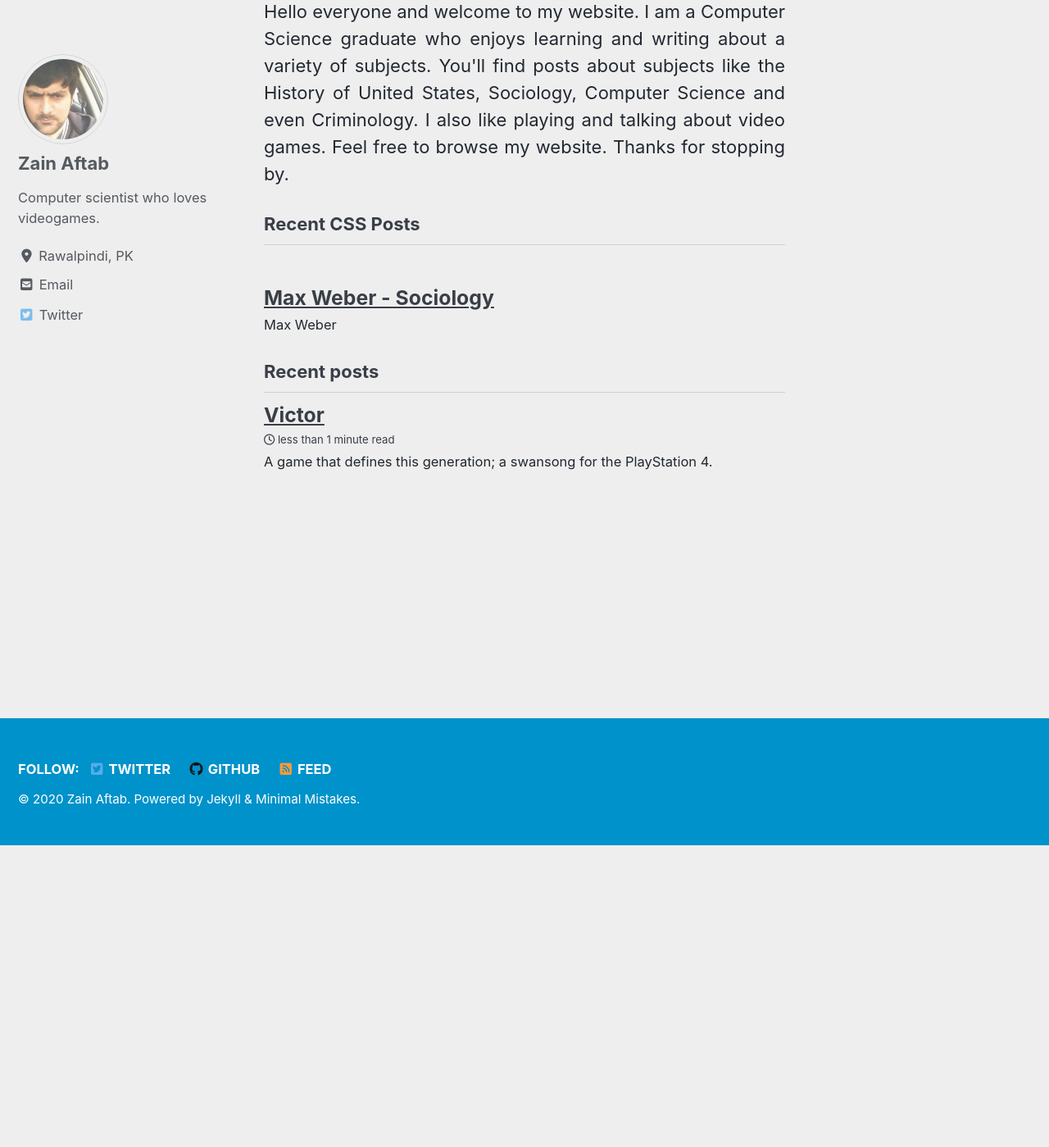
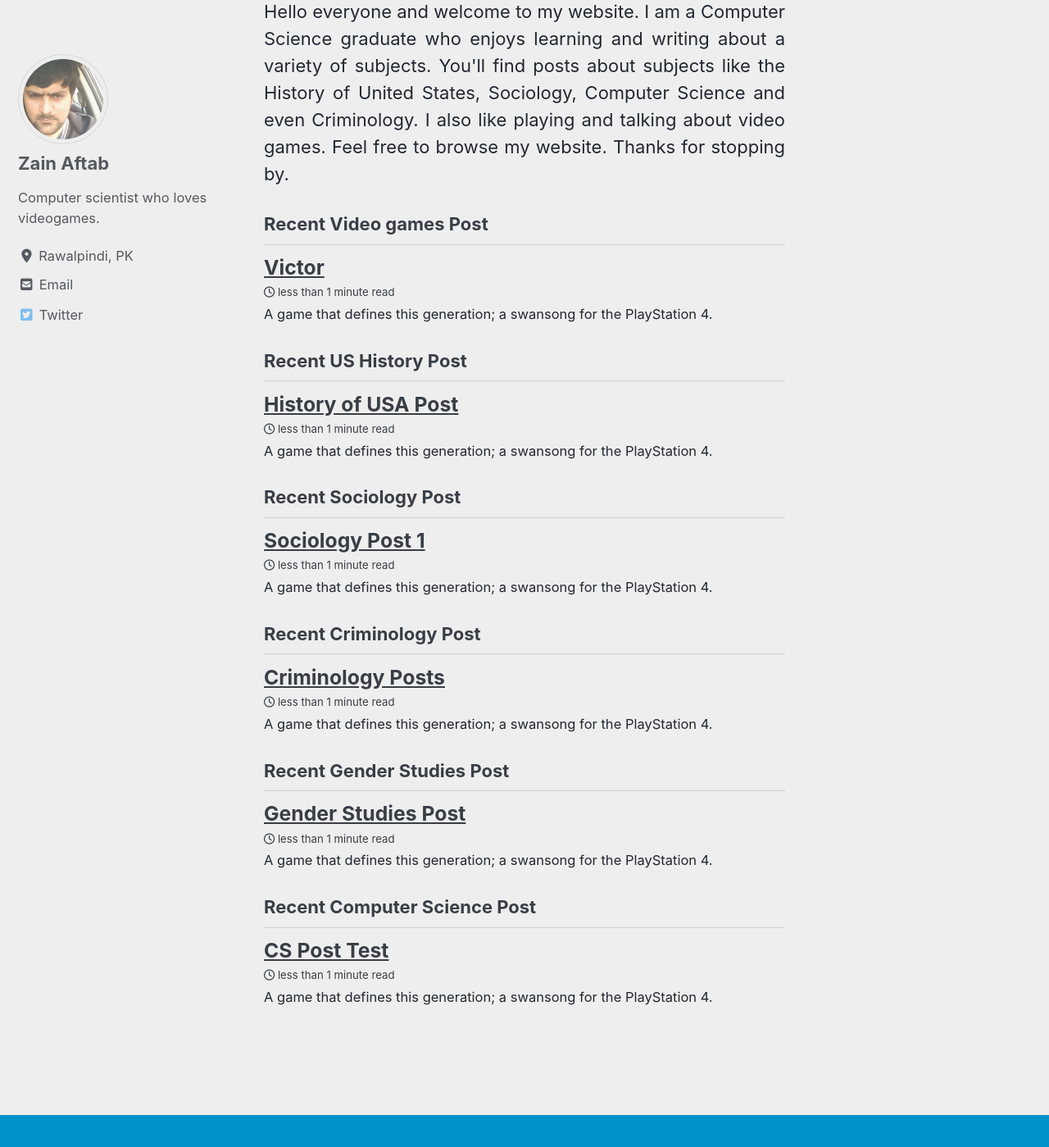
Before and after one commit to zainaftab2225/zainaftab2225.github.io, a Jekyll site: the page built from index.html, in a window 1280 px wide and 1400 px high, scrolled down 369 px. Shown: the whole window at 82% size. Built offline with Jekyll 4.4.1, drawn with Linux system fonts in a browser that asks for light colours; cached includes are drawn as plain includes; nearby versions of some CDN libraries; the list of posts is cut into pages by our own code.

Commit message:
build front page

```diff
--- a/_data/ui-text.yml
+++ b/_data/ui-text.yml
@@ -39,6 +39,7 @@ en: &DEFAULT_EN
   recent_genderstudies_post  : "Recent Gender Studies Post"
   recent_historyofusa_post   : "Recent US History Post"
   recent_criminology_post    : "Recent Criminology Post"
+  recent_cs_post             : "Recent Computer Science Post"
   undefined_wpm              : "Undefined parameter words_per_minute at _config.yml"
   comment_form_info          : "Your email address will not be published. Required fields are marked"
   comment_form_comment_label : "Comment"
--- a/_layouts/home.html
+++ b/_layouts/home.html
@@ -7,12 +7,27 @@ You'll find posts about subjects like the History of United States, Sociology, C
 about video games. Feel free to browse my website. Thanks for stopping by.
 </div>
 
-<h1 class="archive__subtitle">Recent CSS Posts</h1>
-<div class="entries-list">
-  {% include documents-collection.html collection='css' type='list' sort_by='date' sort_order='reverse' %}
-</div>
 
-
-<h3 class="archive__subtitle">{{ site.data.ui-text[site.locale].recent_posts | default: "Recent Video Game Post" }}</h3>
+<h3 class="archive__subtitle">{{ site.data.ui-text[site.locale].recent_videogame_post | default: "Recent Video Game Post" }}</h3>
 {% assign post = site.videogames.last %}
 {% include archive-single.html sort_by='date' sort_order='reverse' %}
+
+<h3 class="archive__subtitle">{{ site.data.ui-text[site.locale].recent_historyofusa_post | default: "Recent History of USA Post" }}</h3>
+{% assign post = site.historyofusa.last %}
+{% include archive-single.html sort_by='date' sort_order='reverse' %}
+
+<h3 class="archive__subtitle">{{ site.data.ui-text[site.locale].recent_sociology_post | default: "Recent Sociology Post" }}</h3>
+{% assign post = site.sociology.last %}
+{% include archive-single.html sort_by='date' sort_order='reverse' %}
+
+<h3 class="archive__subtitle">{{ site.data.ui-text[site.locale].recent_criminology_post | default: "Recent Criminology Post" }}</h3>
+{% assign post = site.criminology.last %}
+{% include archive-single.html sort_by='date' sort_order='reverse' %}
+
+<h3 class="archive__subtitle">{{ site.data.ui-text[site.locale].recent_genderstudies_post | default: "Recent Gender Studies Post" }}</h3>
+{% assign post = site.genderstudies.last %}
+{% include archive-single.html sort_by='date' sort_order='reverse' %}
+
+<h3 class="archive__subtitle">{{ site.data.ui-text[site.locale].recent_cs_post | default: "Recent Computer Science Post" }}</h3>
+{% assign post = site.computerscience.last %}
+{% include archive-single.html sort_by='date' sort_order='reverse' %}
```
